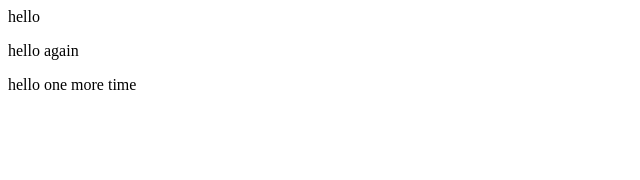
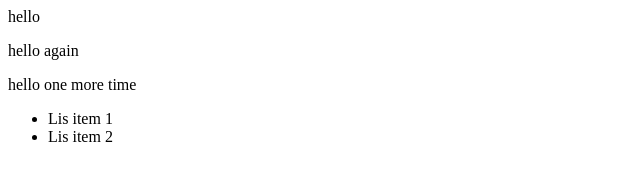
Before and after one commit to CountDubula/gitTest2, a plain HTML site: page index.html in a window 1280 px wide. Shown: the whole page, without its empty margins (0-640 px from the left). Drawn offline with Linux system fonts and the light colour scheme.

Commit message:
added list items to index

```diff
--- a/index.html
+++ b/index.html
@@ -4,6 +4,10 @@
    	<p>hello</p>
    	<p>hello again</p>
    	<p>hello one more time</p>
+   	<ul>
+   		<li>Lis item 1</li>
+   		<li>Lis item 2</li>
+   	</ul>
 
    </div>
 
```
